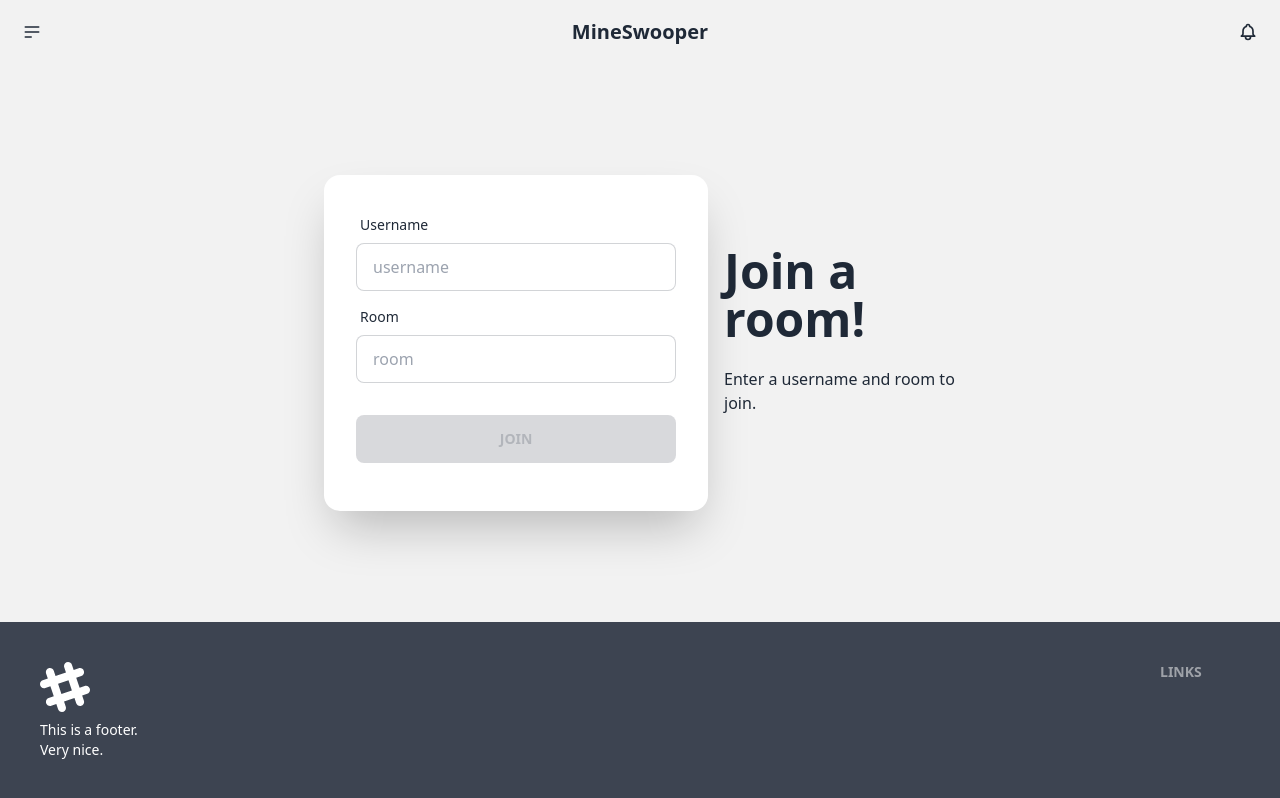
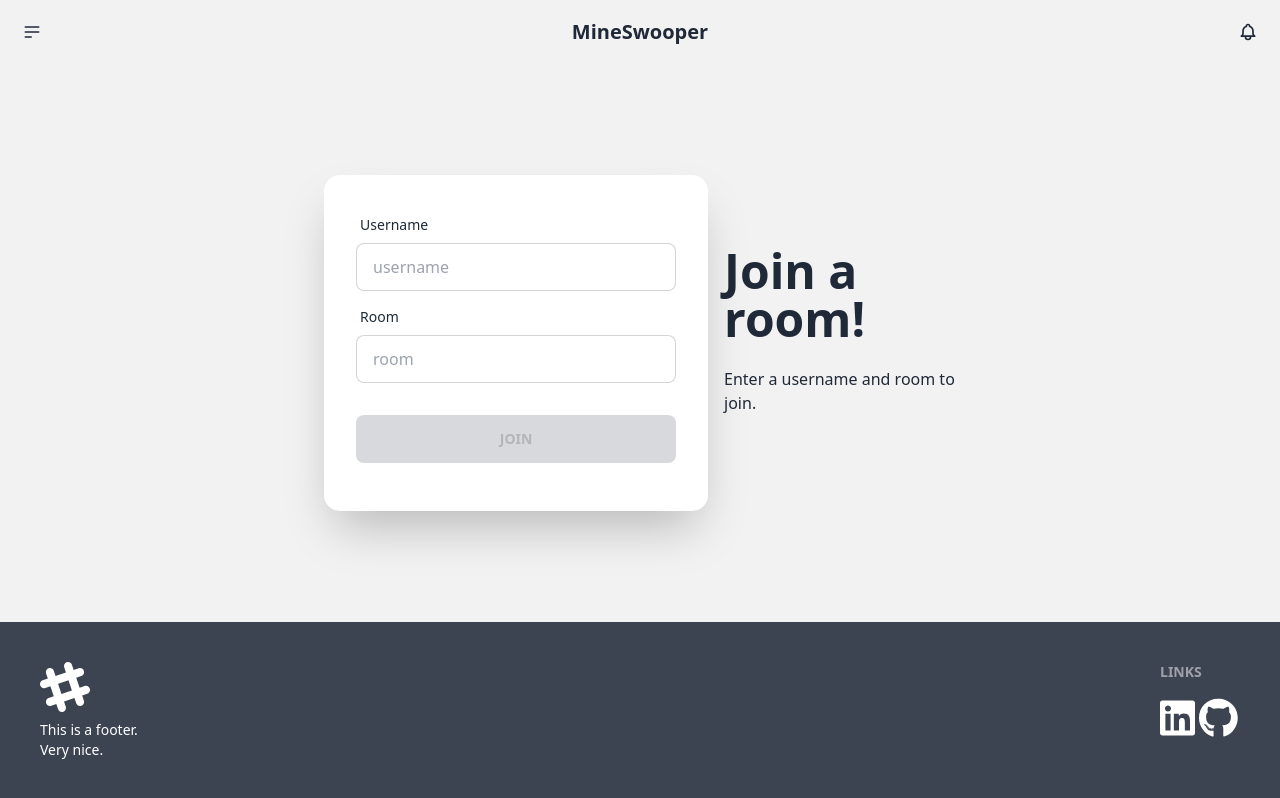
Before and after one commit to io-berg/Chat-with-signalR, a React (Vite) app in the folder client/: page / in a window 1280 px wide. Built offline with nearby package versions, Linux system fonts and the light colour scheme; the HTML template or start-up script is replaced by a standard one.

Commit message:
chat styling

```diff
--- a/client/src/components/Chat/Chat.tsx
+++ b/client/src/components/Chat/Chat.tsx
@@ -5,12 +5,22 @@ import SendMessageForm from "./SendMessageForm";
 
 const Chat = (props: IChatProps) => {
   return (
-    <div>
-      <div>
-        <button onClick={props.closeConnection}>Leave Room</button>
+    <div className="flex flex-col p-5 full-height">
+      <div className="flex justify-between">
+        <span className="text-xl font-bold w-full self-center">
+          {props.currentChat}
+        </span>
+        <button
+          className="btn btn-outline btn-warning self-end w-28 m-2"
+          onClick={props.closeConnection}
+        >
+          Leave Room
+        </button>
       </div>
-      <ConnectedUsers users={props.users}></ConnectedUsers>
-      <MessageContainer messages={props.messages}></MessageContainer>
+      <div className="flex grow mb-2">
+        <MessageContainer messages={props.messages}></MessageContainer>
+        <ConnectedUsers users={props.users}></ConnectedUsers>
+      </div>
       <SendMessageForm sendMessage={props.sendMessage}></SendMessageForm>
     </div>
   );
--- a/client/src/components/Chat/ConnecterUsers.tsx
+++ b/client/src/components/Chat/ConnecterUsers.tsx
@@ -2,11 +2,13 @@ import { IConnectedUsersProps } from "../../types";
 
 const ConnectedUsers = (props: IConnectedUsersProps) => {
   return (
-    <div>
+    <div className="w-48 border-l-2 border-gray-600 pl-2">
       <h2>Connected Users</h2>
       <ul>
         {props.users.map((user, index) => (
-          <li key={index}>{user}</li>
+          <li className="text-gray-100" key={index}>
+            {user}
+          </li>
         ))}
       </ul>
     </div>
--- a/client/src/components/Chat/MessageContainer.tsx
+++ b/client/src/components/Chat/MessageContainer.tsx
@@ -11,16 +11,21 @@ const MessageContainer = (props: IMessageContainerProps) => {
     }
   }, [props.messages]);
 
-  const messa = props.messages.map((message, index) => {
+  const messages = props.messages.map((message, index) => {
     return (
-      <div key={index}>
-        <span>{message.user}</span>
-        <span>{message.message}</span>
+      <div key={index} className="flex flex-col">
+        <span className="text-gray-100">{message.message}</span>
+        <span className="text-xs">{message.user}</span>
+        <div className="divider m-0.5"></div>
       </div>
     );
   });
 
-  return <div ref={messageRef}>{messa}</div>;
+  return (
+    <div className="flex flex-col shrink h-full w-full" ref={messageRef}>
+      {messages}
+    </div>
+  );
 };
 
 export default MessageContainer;
--- a/client/src/components/Chat/SendMessageForm.tsx
+++ b/client/src/components/Chat/SendMessageForm.tsx
@@ -11,14 +11,15 @@ const SendMessageForm = (props: ISendMessageFormProps) => {
         props.sendMessage(message);
         setMessage("");
       }}
+      className="w-full mt-auto flex"
     >
       <input
-        type="text"
+        className="textarea textarea-bordered w-full mr-2"
         placeholder="message"
         onChange={(e) => setMessage(e.target.value)}
         value={message}
       />
-      <button type="submit" disabled={!message}>
+      <button type="submit" disabled={!message} className="btn w-48">
         Send
       </button>
     </form>
--- a/client/src/components/Footer.tsx
+++ b/client/src/components/Footer.tsx
@@ -21,20 +21,28 @@ export default function Footer() {
       </div>
       <div className="w-20">
         <span className="footer-title">Links</span>
-        <div className="grid grid-flow-col gap-4">
+        <div className="flex">
           <a href="https://www.linkedin.com/in/daniel-berg-4a5a65212/">
-            <svg xmlns="http://www.w3.org/2000/svg" viewBox="0 0 448 512">
+            <svg
+              xmlns="http://www.w3.org/2000/svg"
+              viewBox="0 0 496 512"
+              height="40"
+            >
               <path
-                fill="currentColor"
+                className="fill-current"
                 d="M416 32H31.9C14.3 32 0 46.5 0 64.3v383.4C0 465.5 14.3 480 31.9 480H416c17.6 0 32-14.5 32-32.3V64.3c0-17.8-14.4-32.3-32-32.3zM135.4 416H69V202.2h66.5V416zm-33.2-243c-21.3 0-38.5-17.3-38.5-38.5S80.9 96 102.2 96c21.2 0 38.5 17.3 38.5 38.5 0 21.3-17.2 38.5-38.5 38.5zm282.1 243h-66.4V312c0-24.8-.5-56.7-34.5-56.7-34.6 0-39.9 27-39.9 54.9V416h-66.4V202.2h63.7v29.2h.9c8.9-16.8 30.6-34.5 62.9-34.5 67.2 0 79.7 44.3 79.7 101.9V416z"
               />
             </svg>
           </a>
 
           <a href="https://github.com/io-berg">
-            <svg xmlns="http://www.w3.org/2000/svg" viewBox="0 0 496 512">
+            <svg
+              xmlns="http://www.w3.org/2000/svg"
+              viewBox="0 0 496 512"
+              height="40"
+            >
               <path
-                fill="currentColor"
+                className="fill-current"
                 d="M165.9 397.4c0 2-2.3 3.6-5.2 3.6-3.3.3-5.6-1.3-5.6-3.6 0-2 2.3-3.6 5.2-3.6 3-.3 5.6 1.3 5.6 3.6zm-31.1-4.5c-.7 2 1.3 4.3 4.3 4.9 2.6 1 5.6 0 6.2-2s-1.3-4.3-4.3-5.2c-2.6-.7-5.5.3-6.2 2.3zm44.2-1.7c-2.9.7-4.9 2.6-4.6 4.9.3 2 2.9 3.3 5.9 2.6 2.9-.7 4.9-2.6 4.6-4.6-.3-1.9-3-3.2-5.9-2.9zM244.8 8C106.1 8 0 113.3 0 252c0 110.9 69.8 205.8 169.5 239.2 12.8 2.3 17.3-5.6 17.3-12.1 0-6.2-.3-40.4-.3-61.4 0 0-70 15-84.7-29.8 0 0-11.4-29.1-27.8-36.6 0 0-22.9-15.7 1.6-15.4 0 0 24.9 2 38.6 25.8 21.9 38.6 58.6 27.5 72.9 20.9 2.3-16 8.8-27.1 16-33.7-55.9-6.2-112.3-14.3-112.3-110.5 0-27.5 7.6-41.3 23.6-58.9-2.6-6.5-11.1-33.3 2.6-67.9 20.9-6.5 69 27 69 27 20-5.6 41.5-8.5 62.8-8.5s42.8 2.9 62.8 8.5c0 0 48.1-33.6 69-27 13.7 34.7 5.2 61.4 2.6 67.9 16 17.7 25.8 31.5 25.8 58.9 0 96.5-58.9 104.2-114.8 110.5 9.2 7.9 17 22.9 17 46.4 0 33.7-.3 75.4-.3 83.6 0 6.5 4.6 14.4 17.3 12.1C428.2 457.8 496 362.9 496 252 496 113.3 383.5 8 244.8 8zM97.2 352.9c-1.3 1-1 3.3.7 5.2 1.6 1.6 3.9 2.3 5.2 1 1.3-1 1-3.3-.7-5.2-1.6-1.6-3.9-2.3-5.2-1zm-10.8-8.1c-.7 1.3.3 2.9 2.3 3.9 1.6 1 3.6.7 4.3-.7.7-1.3-.3-2.9-2.3-3.9-2-.6-3.6-.3-4.3.7zm32.4 35.6c-1.6 1.3-1 4.3 1.3 6.2 2.3 2.3 5.2 2.6 6.5 1 1.3-1.3.7-4.3-1.3-6.2-2.2-2.3-5.2-2.6-6.5-1zm-11.4-14.7c-1.6 1-1.6 3.6 0 5.9 1.6 2.3 4.3 3.3 5.6 2.3 1.6-1.3 1.6-3.9 0-6.2-1.4-2.3-4-3.3-5.6-2z"
               />
             </svg>
--- a/client/src/components/Main.tsx
+++ b/client/src/components/Main.tsx
@@ -12,8 +12,9 @@ export default function Main() {
   const [connection, setConnection] = useState<HubConnection>();
   const [messages, setMessages] = useState<IMessage[]>([]);
   const [users, setUsers] = useState<string[]>([]);
+  const [currentChat, setCurrentChat] = useState<string>("");
 
-  const joinRoom = async (user?: string, room?: string) => {
+  const joinRoom = async (user: string, room: string) => {
     try {
       const connection = new HubConnectionBuilder()
         .withUrl("https://localhost:7278/hubs/chat")
@@ -28,6 +29,7 @@ export default function Main() {
         setConnection(undefined);
         setMessages([]);
         setUsers([]);
+        setCurrentChat("");
       });
 
       connection.on("RecieveConnectedUsers", (users: string[]) => {
@@ -37,6 +39,7 @@ export default function Main() {
       await connection.start();
       await connection.invoke("JoinRoom", { user, room });
       setConnection(connection);
+      setCurrentChat(room);
     } catch (e) {
       console.log(e);
     }
@@ -54,6 +57,7 @@ export default function Main() {
     try {
       await connection?.stop();
       setConnection(undefined);
+      setCurrentChat("");
     } catch (e) {
       console.log(e);
     }
@@ -69,6 +73,7 @@ export default function Main() {
           sendMessage={sendMessage}
           closeConnection={closeConnection}
           users={users}
+          currentChat={currentChat}
         />
       )}
     </main>
--- a/client/src/index.css
+++ b/client/src/index.css
@@ -9,8 +9,15 @@ body,
   height: 100%;
   margin: 0;
   padding: 0;
+  box-sizing: border-box;
 }
 
 .full-height {
   min-height: calc(100vh - 64px - 178px);
 }
+
+.chat-user {
+}
+
+.chat-msg {
+}
--- a/client/src/types.ts
+++ b/client/src/types.ts
@@ -7,6 +7,7 @@ export interface IChatProps {
   users: string[];
   sendMessage: (message: string) => Promise<void>;
   closeConnection: () => void;
+  currentChat: string;
 }
 
 export interface IMessage {
```
